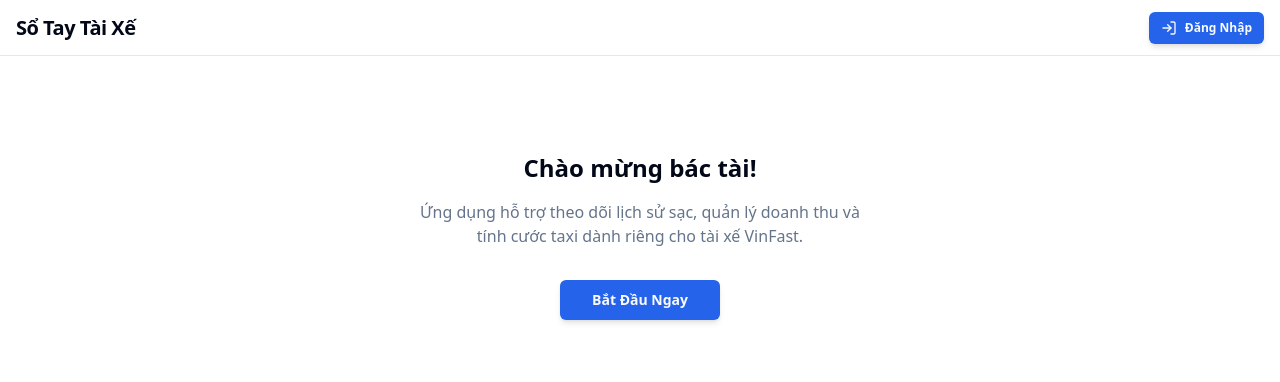
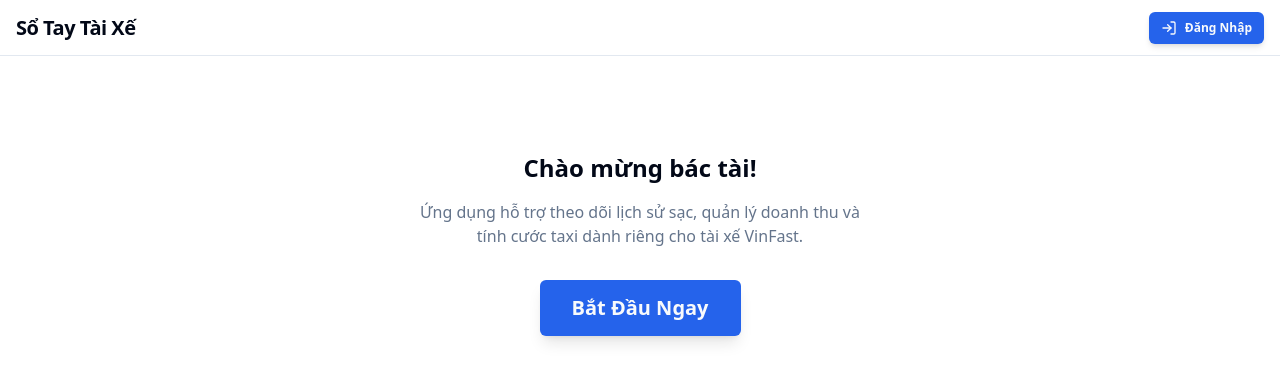
Before and after one commit to lesonitcctv-create/sotaytaixe, a React (Vite) app: page / in a window 1280 px wide. Shown: the top 382 px of the page. Built offline with nearby package versions, Linux system fonts and the light colour scheme; no server answers.

Commit message:
Update App.tsx

```diff
--- a/src/App.tsx
+++ b/src/App.tsx
@@ -162,7 +162,7 @@ function AppContent() {
                 {error}
               </div>
             )}
-            <Button size="lg" onClick={signIn}>
+            <Button size="lg" onClick={signIn} className="h-14 px-8 text-xl font-bold shadow-lg hover:shadow-xl hover:-translate-y-1 transition-all">
               Bắt Đầu Ngay
             </Button>
           </div>
@@ -207,7 +207,7 @@ function AppContent() {
 
             {activeTab === 'taxi' && (
               <div className="flex justify-center">
-                <TaxiFareCalculator />
+                <TaxiFareCalculator userId={user?.uid} />
               </div>
             )}
           </div>
```
